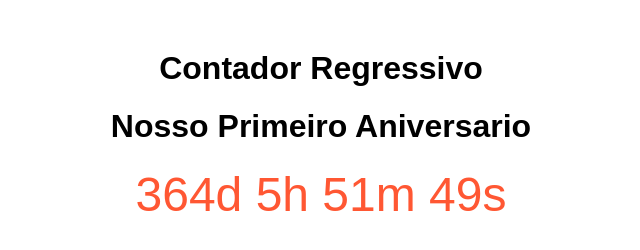
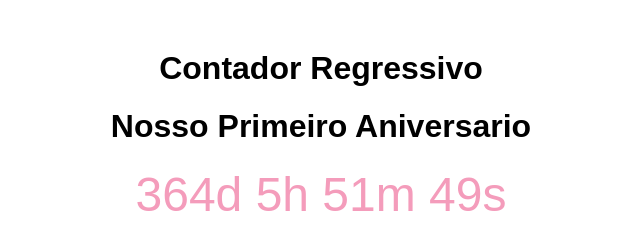
Before and after one commit to CraxkerSsj/CraxkerContador, a plain HTML site: page index.html in a window 1280 px wide. Shown: the whole page, without its empty margins (319-959 px from the left). Drawn offline with Linux system fonts and the light colour scheme.

Commit message:
Update index.html
color

```diff
--- a/index.html
+++ b/index.html
@@ -12,7 +12,7 @@
         }
         .countdown {
             font-size: 48px;
-            color: #ff5733;
+            color: #F49CBB;
         }
     </style>
 </head>
```
